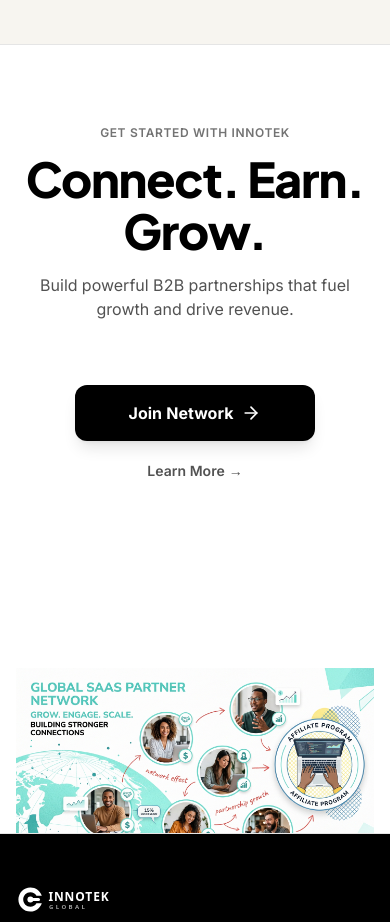
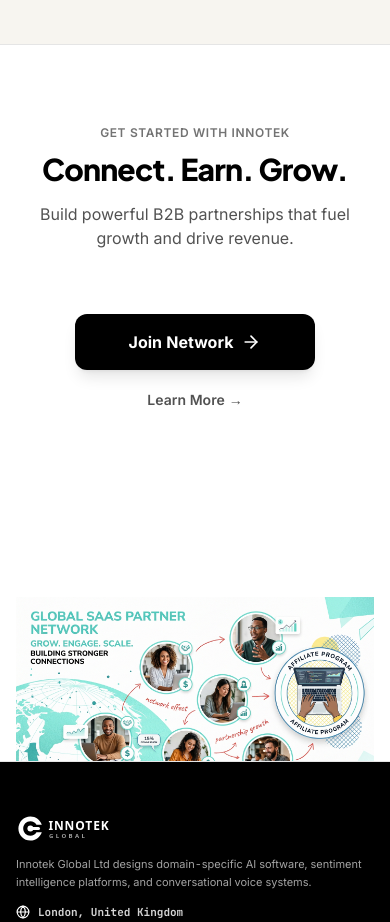
Before and after one commit to thesidmanspurs/affiliate, a Next.js app in the folder apps/dashboard/: page / in a window 390 px wide. Shown: the part 5700-6622 px from the top of the page. Built offline with nearby package versions, Linux system fonts and the light colour scheme.

Commit message:
style(landing): prevent Connect. Earn. Grow. title from breaking lines with whitespace-nowrap and responsive sizing

```diff
--- a/apps/dashboard/components/connect-earn-grow.tsx
+++ b/apps/dashboard/components/connect-earn-grow.tsx
@@ -10,11 +10,11 @@ export function ConnectEarnGrow() {
       <div className="mx-auto max-w-7xl px-4 sm:px-6 lg:px-8">
 
         {/* Top Header */}
-        <ScrollReveal direction="up" delay={50} duration={650} className="text-center max-w-3xl mx-auto mb-16">
+        <ScrollReveal direction="up" delay={50} duration={650} className="text-center max-w-5xl mx-auto mb-16">
           <span className="text-xs font-semibold uppercase tracking-wider text-neutral-500 block mb-3">
             GET STARTED WITH INNOTEK
           </span>
-          <h2 className="font-display text-5xl sm:text-8xl font-extrabold tracking-tight text-black leading-[1.08]">
+          <h2 className="font-display text-3xl sm:text-6xl md:text-7xl lg:text-8xl font-extrabold tracking-tight text-black leading-[1.08] whitespace-nowrap">
             Connect. Earn. Grow.
           </h2>
           <p className="mt-4 text-base sm:text-lg text-neutral-600 max-w-2xl mx-auto">
```
